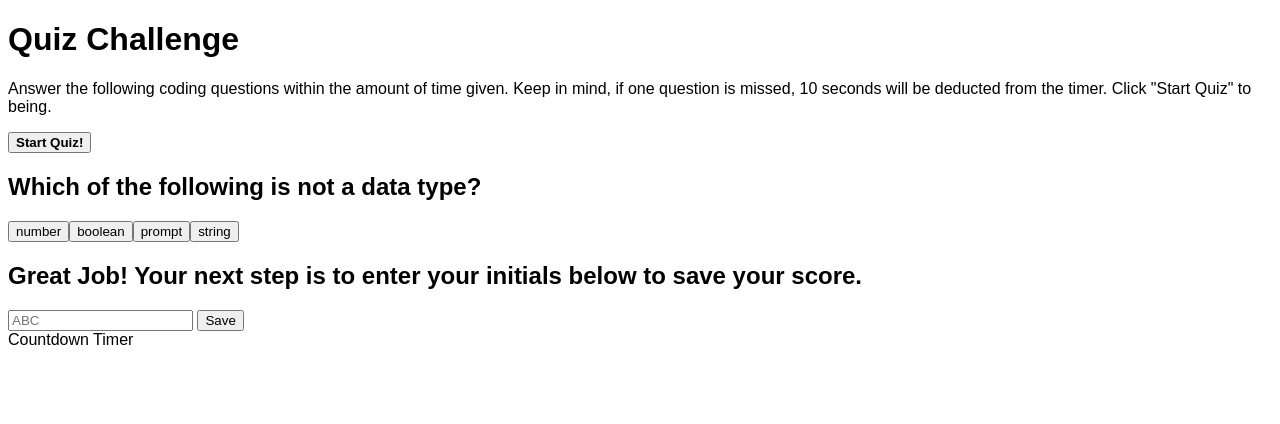
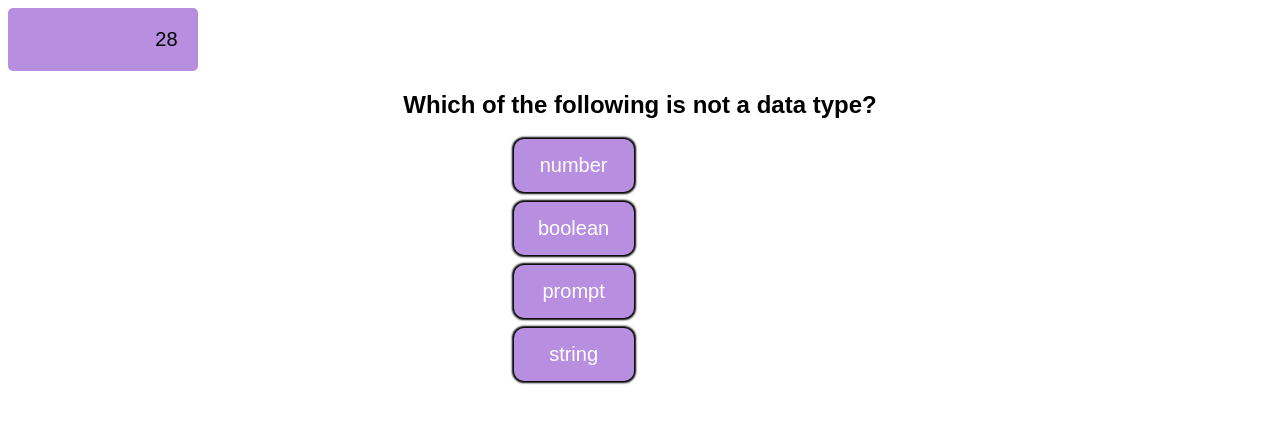
Before and after one commit to anaunique24/JavaQuizGame, a plain HTML site: page index.html in a window 1280 px wide. Both pictures are taken after a click on the button "Start Quiz!". Drawn offline with Linux system fonts and the light colour scheme.

Commit message:
added css, moved timer in html, changed time on js

```diff
--- a/assets/script.js
+++ b/assets/script.js
@@ -11,7 +11,13 @@ var questions = [{
     title: "What does JS stand for?",
     choices: ["jazz sounds", "juicy salad", "JavaScript", "jolly sunday"],
     correctAnswer: "JavaScript"
-  }];
+  }, {
+    title: "What does Javascript do?",
+    choices: ["It's a coffee maker, duh.", "Sir, this is a Wendy's.", "Adds functionality to websites", "Your mother was working the bonbon concession at the Eiffel Tower."],
+    correctAnswer: "Adds functionality to websites"
+}];
+
+
 // create question counter = 0
 let questionIndex = 0;
 
@@ -34,7 +40,7 @@ startEndEL.setAttribute('class', 'hidden');
 timerEl.setAttribute('class', 'countdown');
 
 function startQuiz() {
-    timerCount = 75;
+    timerCount = 30;
     startScreenEl.setAttribute('class', 'hidden');
     startQuestionEl.setAttribute('class', 'reveal');
     generateQuestions();
@@ -51,7 +57,7 @@ function beginTimer() {
         clearInterval(timer);
         lostGame();
       };
-    },7500);
+    },1000);
   }
 
 function lostGame() {
--- a/assets/style.css
+++ b/assets/style.css
@@ -1,32 +1,18 @@
 * {
     font-family: Arial, Helvetica, sans-serif;
+    text-align: center;
 }
 
-/* .highscores {
-    text-decoration: none;
-    color: black;
-    font-size: 20px;
-}
 
-.time {
+/* .time {
     text-align: right;
     padding-top: 0;
     font-weight: lighter;
     font-size: 20px;
 }
 
-p {
-    text-align: center;
-    padding-left: 30%;
-    padding-right: 30%;
-    font-size: 20px;
-}
 
-h1 {
-    text-align: center;
-    padding-top: 150px;
-    font-size: 50px;
-}
+
 
 #start-screen {
     display: flex;
@@ -46,3 +32,92 @@ h1 {
 #start-screen:hover {
     background-color: blueviolet;
 } */
+
+
+h1 {
+    text-align: center;
+    padding-top: 150px;
+    font-size: 50px;
+}
+
+
+
+.start-button {
+    display: flex;
+    justify-content: center;
+    align-items: center;
+    margin-left: 45%;
+    width: 100px;
+    height: 40px;
+    font-size: 17px;
+    margin-block: 30px;
+    background-color: rgb(184, 142, 224);
+    color: aliceblue;
+    border: none;
+    border-radius: 10px;
+}
+
+.start-button:hover {
+    background-color: blueviolet;
+}
+
+ p {
+    text-align: center;
+    padding-left: 30%;
+    padding-right: 30%;
+    font-size: 20px;
+ }
+
+
+.hidden {
+    display: none;
+}
+
+.reveal {
+    display: block;
+}
+
+.question-box {
+    background-color: rgb(184, 142, 224);
+    display: grid;
+    grid-row: auto;
+    text-align: center;
+    color: white;
+    border: none;
+    margin-left: 40%;
+    margin-right: 40%;
+    margin-bottom: 10px;
+    border-radius: 10px;
+    box-shadow: 0px 0px 2px 2px rgb(0,0,0);
+    padding:15px;
+    min-height:30px;
+    min-width: 120px;
+    font-size: 20px;
+
+}
+
+.question-box:hover {
+    background-color:blueviolet;
+    transition: 0.3s;
+}
+
+.end-screen {
+    text-decoration: underline;
+    font-size: 200px;
+    color: black;
+}
+
+.countdown {
+    font-size: 20px;
+    border: 3px;
+    color: black;
+    text-align: right;
+}
+
+.high-scores {
+    border-radius: 5px;
+    padding: 20px;
+    margin-right: 85%;
+    color: white;
+    background-color: rgb(184, 142, 224);
+}
--- a/index.html
+++ b/index.html
@@ -8,6 +8,9 @@
     <title>JavaScript Quiz Game</title>
 </head>
 <body>
+    <section type="high-scores" class="high-scores" id="high-scores" placeholder="View High Scores">
+        <section id="timer" class="timer">Time Left: </section>
+    </section>
     <div id="start-screen">
         <h1 a="title">Quiz Challenge</h1>
         <p>Answer the following coding questions within the amount of time given. Keep in mind, if one question is missed, 10 seconds will be deducted from the timer. Click "Start Quiz" to being.</p>
@@ -23,10 +26,6 @@
         <input id="initials" type="text" placeholder="ABC">
         <button id="initials-button">Save</button>
     </div>
-    <section type="high-scores" class="high-scores" id="high-scores">
-    </section>
-    <div id="countdown-timer">
-        <section id="timer" class="timer">Countdown Timer</section>
     <script src="./assets/script.js"></script>
 </body>
 </html>
```
